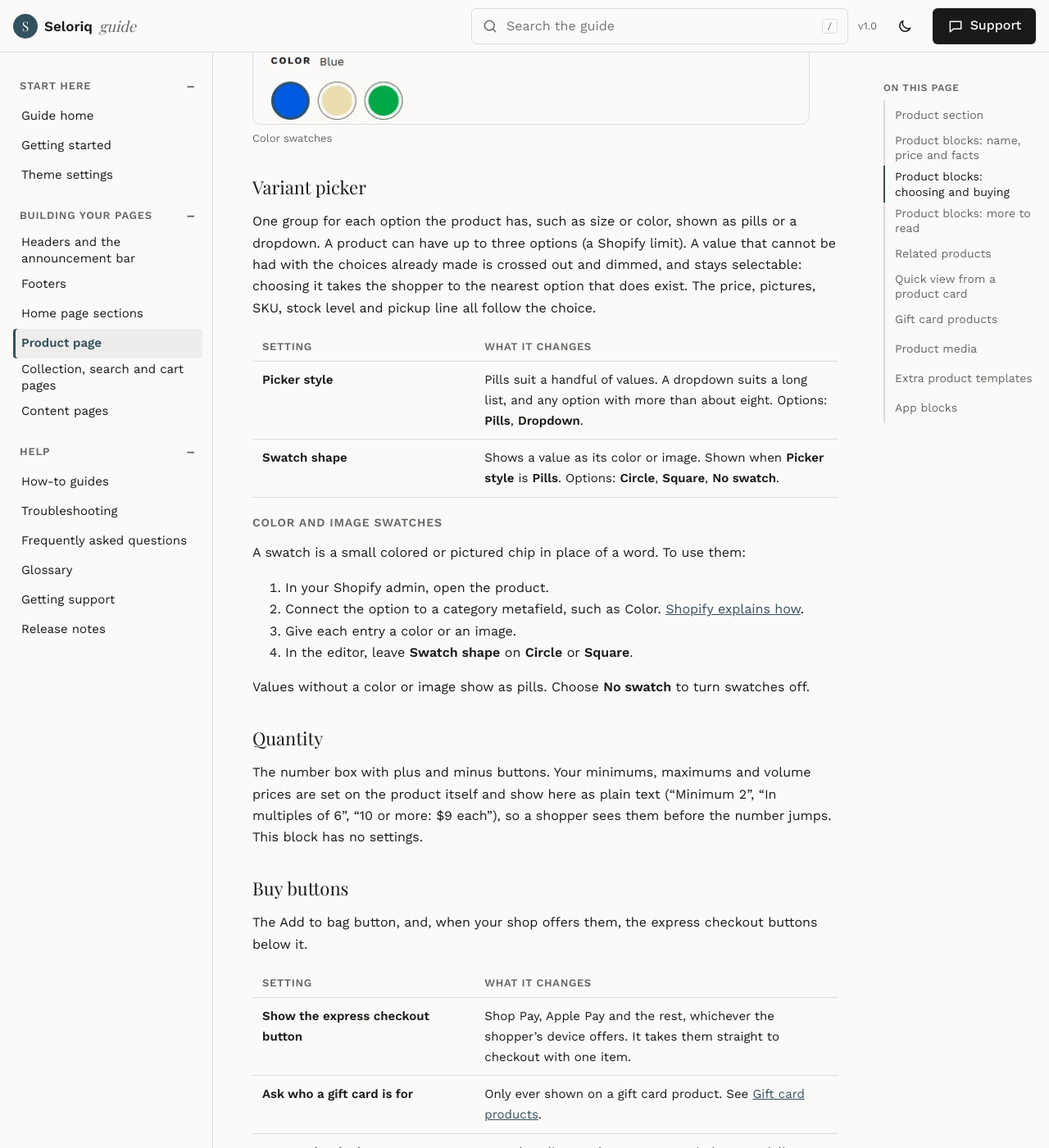
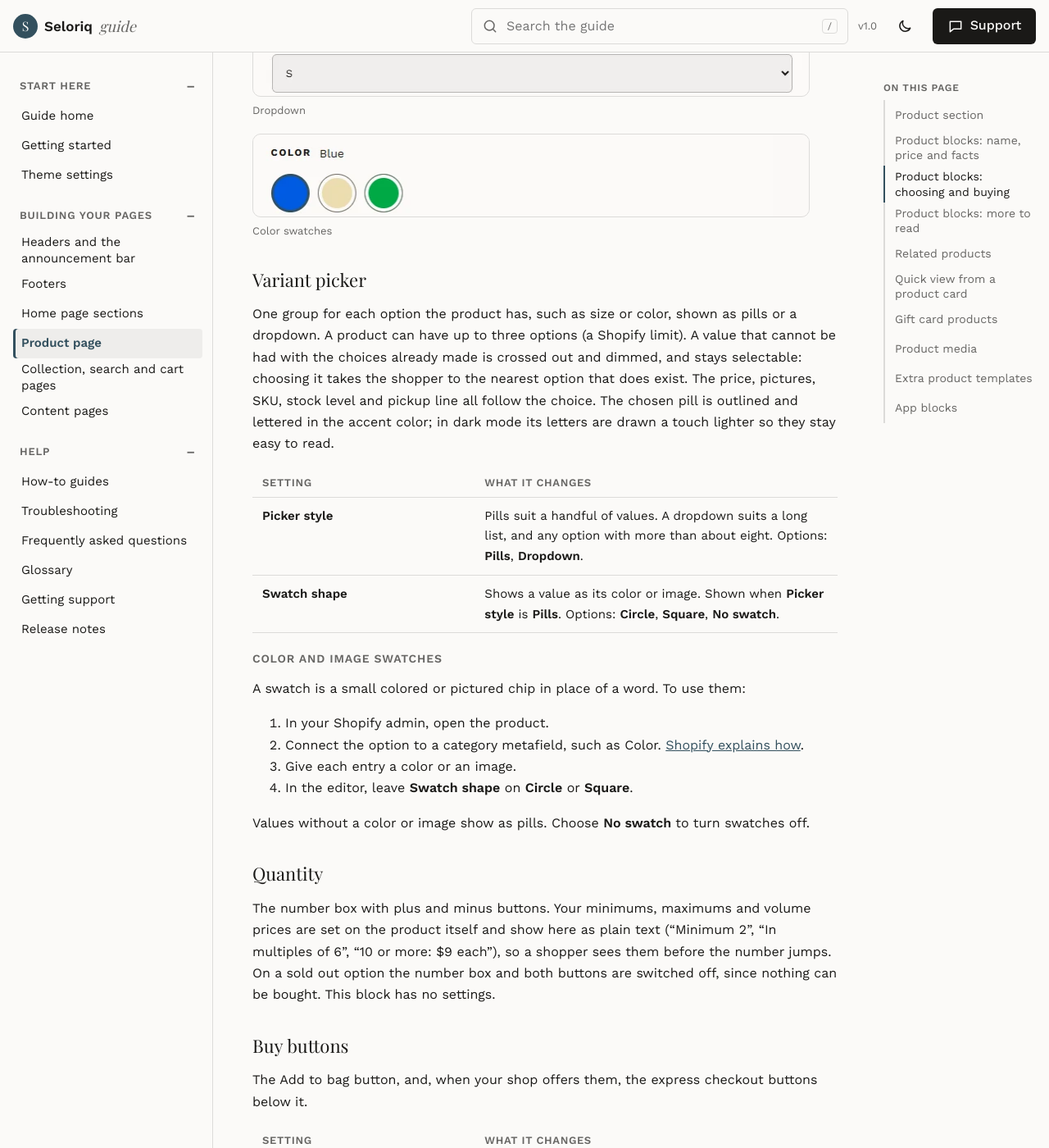
Before and after one commit to farazpawle/theme-guide, a Jekyll site: the page built from product-page.md, in a window 1280 px wide and 1400 px high, scrolled down 9228 px. Shown: the whole window at 82% size. Built offline with Jekyll 4.4.1, drawn with Linux system fonts in a browser that asks for light colours; some web fonts are replaced; some of the changed text lies outside the part shown.

Commit message:
Rows 202, 207, 219, 220, 222, 223, 228: product page breadcrumb and pill colours, cart, contact, home sections; retaken pictures
Co-Authored-By: Claude Opus 5.5 <noreply@anthropic.com>

```diff
--- a/product-page.md
+++ b/product-page.md
@@ -48,7 +48,7 @@ The **Look** setting appears once you pick a **Product**. On the product page it
 
 - **Product page**: the pictures sit beside the details. This is the look every product page uses.
 - **3D ring**: the pictures turn on a ring that a shopper drags or steps through with arrows. It needs three or more pictures, videos or 3D models. With fewer, it shows one large one.
-- **Banner with a buy card**: a large picture with the details on a card laid over it, for a spotlight on the home page.
+- **Banner with a buy card**: a large picture with the details on a card laid over it, for a spotlight on the home page. If you show the breadcrumb on it, the breadcrumb sits on a small card of the page color so it stays readable over the band.
 
 ### Layouts
 
@@ -58,7 +58,7 @@ The four layouts change how the **Product page** look is arranged. Pick one with
 
 - **Classic**: one large picture with thumbnails, the details beside it, and the description, panels and share links in a full-width band underneath. It suits any product.
 - **Filmstrip**: every picture at once. On computers the pictures fill the left half of the window and hold still while the details are read, then roll on one by one. On phones and tablets they become a swipe row. It suits four or more pictures.
-- **Long read**: one centered column, like a story. The lead picture opens the page wide, then the buy card, then the details with the other pictures between them. A buy bar stays at the foot of the screen whenever the page's own Add to bag button is out of view. It suits one to three pictures.
+- **Long read**: one centered column, like a story. The lead picture opens the page wide, then the buy card, then the details with the other pictures between them. A buy bar stays at the foot of the screen whenever the page's own Add to bag button is out of view. On the buy card, the accent-colored words and borders (the chosen option, Buy it now) and the stock line are drawn a little deeper than elsewhere so they stay easy to read on the card, in light and dark mode. It suits one to three pictures.
 - **Spec sheet**: the page as a ledger. The pictures are numbered plates on the left and every block is a ruled row on the right. It suits products sold on their sizes and materials.
 
 <div class="pair">
@@ -88,7 +88,7 @@ The four layouts change how the **Product page** look is arranged. Pick one with
 | **Product** | Leave empty on product pages to show that page's product. Pick a product to show it anywhere else, such as the home page. |
 | **Look** | Shown once a **Product** is picked. Options: **Product page**, **3D ring**, **Banner with a buy card**. |
 | **Layout** | Shown on the product page, or when **Look** is **Product page**. Options: **Classic**, **Filmstrip**, **Long read**, **Spec sheet**. |
-| **Show the trail at the top** | A row of links, such as Home, Products and the product's name, so shoppers can step back. Shown only when no **Product** is picked. |
+| **Show the trail at the top** | A row of links, such as Home, Products and the product's name, so shoppers can step back. Shown when no **Product** is picked, and when the **Look** is **Banner with a buy card**. It draws only on the product's own page, not on the home page. |
 {: .settings}
 
 #### Pictures
@@ -201,7 +201,7 @@ The blocks a shopper uses to pick an option and add it to their bag.
 
 <div class="pair">
   <figure class="shot shot--desktop">
-    <img src="{{ '/assets/images/product/variant-picker-pills-desktop-light.webp' | relative_url }}" alt="The variant picker as pills for sizes S, M, L and XL, with XL crossed out because it is unavailable" width="680" height="96" loading="lazy">
+    <img src="{{ '/assets/images/product/variant-picker-pills-desktop-light.webp' | relative_url }}" alt="The variant picker as pills for sizes S, M, L and XL, with XL crossed out because it is unavailable" width="637" height="80" loading="lazy">
     <figcaption>Pills, with an unavailable option crossed out</figcaption>
   </figure>
 </div>
@@ -222,7 +222,7 @@ The blocks a shopper uses to pick an option and add it to their bag.
 
 ### Variant picker
 
-One group for each option the product has, such as size or color, shown as pills or a dropdown. A product can have up to three options (a Shopify limit). A value that cannot be had with the choices already made is crossed out and dimmed, and stays selectable: choosing it takes the shopper to the nearest option that does exist. The price, pictures, SKU, stock level and pickup line all follow the choice.
+One group for each option the product has, such as size or color, shown as pills or a dropdown. A product can have up to three options (a Shopify limit). A value that cannot be had with the choices already made is crossed out and dimmed, and stays selectable: choosing it takes the shopper to the nearest option that does exist. The price, pictures, SKU, stock level and pickup line all follow the choice. The chosen pill is outlined and lettered in the accent color; in dark mode its letters are drawn a touch lighter so they stay easy to read.
 
 | Setting | What it changes |
 | --- | --- |
@@ -243,7 +243,7 @@ Values without a color or image show as pills. Choose **No swatch** to turn swat
 
 ### Quantity
 
-The number box with plus and minus buttons. Your minimums, maximums and volume prices are set on the product itself and show here as plain text ("Minimum 2", "In multiples of 6", "10 or more: $9 each"), so a shopper sees them before the number jumps. This block has no settings.
+The number box with plus and minus buttons. Your minimums, maximums and volume prices are set on the product itself and show here as plain text ("Minimum 2", "In multiples of 6", "10 or more: $9 each"), so a shopper sees them before the number jumps. On a sold out option the number box and both buttons are switched off, since nothing can be bought. This block has no settings.
 
 ### Buy buttons
 
@@ -448,6 +448,8 @@ A preview panel that opens over the page when a shopper selects a product card,
 
 The panel shows the product's pictures (and any videos and 3D models, played only when a shopper presses them), its type, name and price, the first forty words of its description, and a "View product" link to the full page. It has no option picker and no Add to bag button, because it could not add a chosen option; shoppers go to the product page to buy.
 
+The panel is built the first time a shopper opens it, not with the page, so a home page with many products stays light. If it cannot load, the card simply goes to the product page. From the keyboard, focus starts on the Close button and the page behind stays still while the panel is open.
+
 ### Where to find it
 
 1. In your Shopify admin, open *Online Store > Themes*, then select *Edit theme* next to {{ site.theme_name }}.
@@ -504,11 +506,11 @@ A gift card is a product like any other, but its buyer can send it to someone el
 2. In the theme editor, open *Products > Default product* and select the **Buy buttons** block.
 3. Make sure **Ask who a gift card is for** is on (it is on by default).
 
-Other products never show the fields.
+Other products never show the fields, and neither does a sold out gift card, since nothing can be sent.
 
 ### What the buyer sees
 
-Under the options, a tick box reads "Send this as a gift". Until it is ticked, nothing is sent, so a shopper buying a card for themselves never sends an empty message. Ticking it opens four fields:
+Under the options, a tick box reads "Send this as a gift". Until it is ticked, nothing is sent, so a shopper buying a card for themselves never sends an empty message. Ticking it opens four fields (a screen reader hears that the tick box has opened or closed them):
 
 | Field | What it does |
 | --- | --- |
@@ -565,7 +567,7 @@ When a shopper picks an option that has its own picture, the gallery turns to it
 
 ### Videos
 
-Videos you add to the product (uploaded to Shopify, or from YouTube or Vimeo) appear as thumbnails marked with a play symbol. Nothing loads until the shopper presses the play button on the picture, so a video costs the page no speed. Controls include play, pause and mute.
+Videos you add to the product (uploaded to Shopify, or from YouTube or Vimeo) appear as thumbnails marked with a play symbol. Nothing loads until the shopper presses the play button on the picture, so a video costs the page no speed. Controls include play, pause and mute. A shopper who presses play with the keyboard lands on the video itself, ready for the next key.
 
 ### 3D models and "View in your space"
 
```
Also changed, not shown: other parts of product-page.md (+1 -1 lines), collection-search-cart.md (+10 -5 lines), content-pages.md (+5 -1 lines), sections.md (+18 -8 lines), theme-settings.md (+5 -5 lines), assets/images/product/variant-picker-pills-desktop-light.webp, assets/images/sections/expanding-panels-desktop-light.webp, assets/images/sections/expanding-panels-phone-light.webp, 1 other file.
